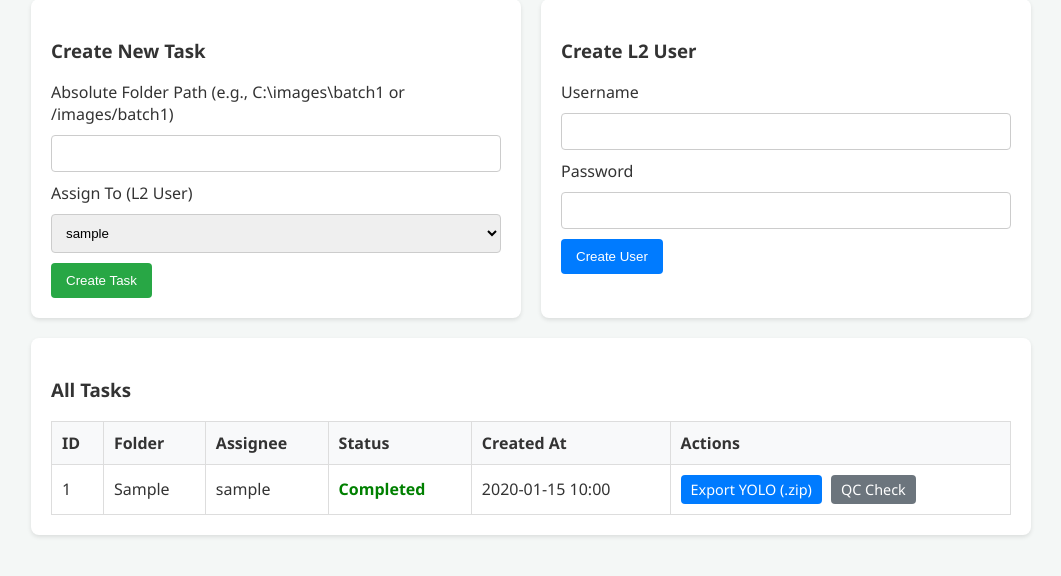
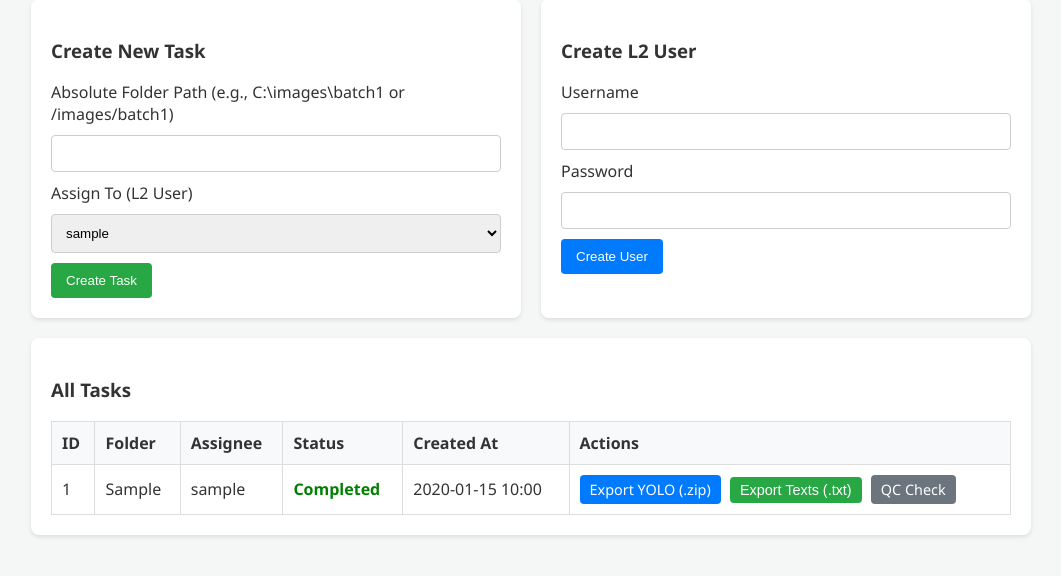
Before and after one commit to inthat-infraplus/pavement-classifier, a FastAPI app: template templates/l1_dashboard.html in a window 1280 px wide. Shown: the part 146-722 px from the top of the page, without its empty margins (109-1170 px from the left). Run offline with FastAPI, Linux system fonts and the light colour scheme; the template is opened without the code that fills it: most values are stand-ins (such as "Sample title", 1, 10 or a date in 2020).

Commit message:
Add export txt feature for pavement and normal labels

```diff
--- a/app/main.py
+++ b/app/main.py
@@ -4,7 +4,7 @@ import zipfile
 import tempfile
 from pathlib import Path
 from fastapi import FastAPI, Depends, Request, Form, HTTPException, status, Response
-from fastapi.responses import HTMLResponse, RedirectResponse, FileResponse
+from fastapi.responses import HTMLResponse, RedirectResponse, FileResponse, PlainTextResponse
 from fastapi.staticfiles import StaticFiles
 from fastapi.templating import Jinja2Templates
 from sqlalchemy.orm import Session
@@ -255,3 +255,21 @@ def export_task(task_id: int, user: User = Depends(require_l1), db: Session = De
         media_type="application/zip",
         filename=f"task_{task_id}_export.zip"
     )
+
+@app.get("/tasks/{task_id}/export_txt/{label}", response_class=PlainTextResponse)
+def export_txt(task_id: int, label: str, user: User = Depends(require_l1), db: Session = Depends(get_db)):
+    if label not in ["pavement", "normal"]:
+        raise HTTPException(status_code=400, detail="Invalid label")
+
+    task = db.query(Task).filter(Task.id == task_id).first()
+    if not task:
+        raise HTTPException(status_code=404, detail="Task not found")
+
+    images = db.query(Image).filter(Image.task_id == task_id, Image.label == label).all()
+
+    content = "\n".join([img.filename for img in images])
+
+    headers = {
+        "Content-Disposition": f"attachment; filename=\"{label}.txt\""
+    }
+    return PlainTextResponse(content=content, headers=headers)
--- a/templates/l1_dashboard.html
+++ b/templates/l1_dashboard.html
@@ -63,6 +63,7 @@
                 <td>{{ task.created_at.strftime('%Y-%m-%d %H:%M') }}</td>
                 <td>
                     <a href="/tasks/{{ task.id }}/export" class="btn btn-primary btn-sm">Export YOLO (.zip)</a>
+                    <button onclick="downloadTxts({{ task.id }})" class="btn btn-success btn-sm" style="margin-left: 5px;">Export Texts (.txt)</button>
                     <a href="/tasks/{{ task.id }}/qc" class="btn btn-secondary btn-sm" style="margin-left: 5px;">QC Check</a>
                 </td>
             </tr>
@@ -73,3 +74,25 @@
     </table>
 </div>
 {% endblock %}
+
+{% block scripts %}
+<script>
+function downloadTxts(taskId) {
+    const a1 = document.createElement('a');
+    a1.href = `/tasks/${taskId}/export_txt/pavement`;
+    a1.download = 'pavement.txt';
+    document.body.appendChild(a1);
+    a1.click();
+    document.body.removeChild(a1);
+
+    setTimeout(() => {
+        const a2 = document.createElement('a');
+        a2.href = `/tasks/${taskId}/export_txt/normal`;
+        a2.download = 'normal.txt';
+        document.body.appendChild(a2);
+        a2.click();
+        document.body.removeChild(a2);
+    }, 500); // 500ms delay helps browsers register the second download
+}
+</script>
+{% endblock %}
```
